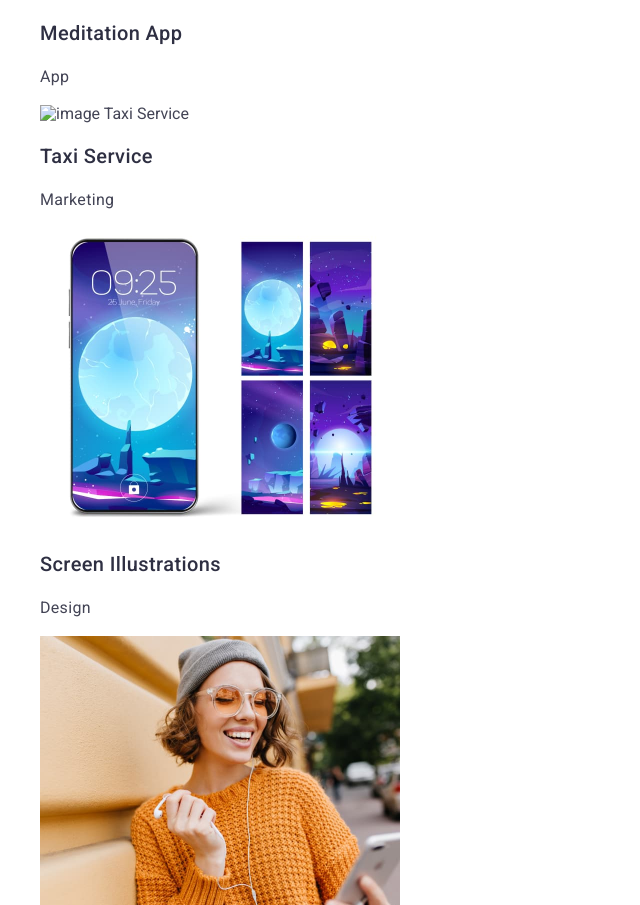
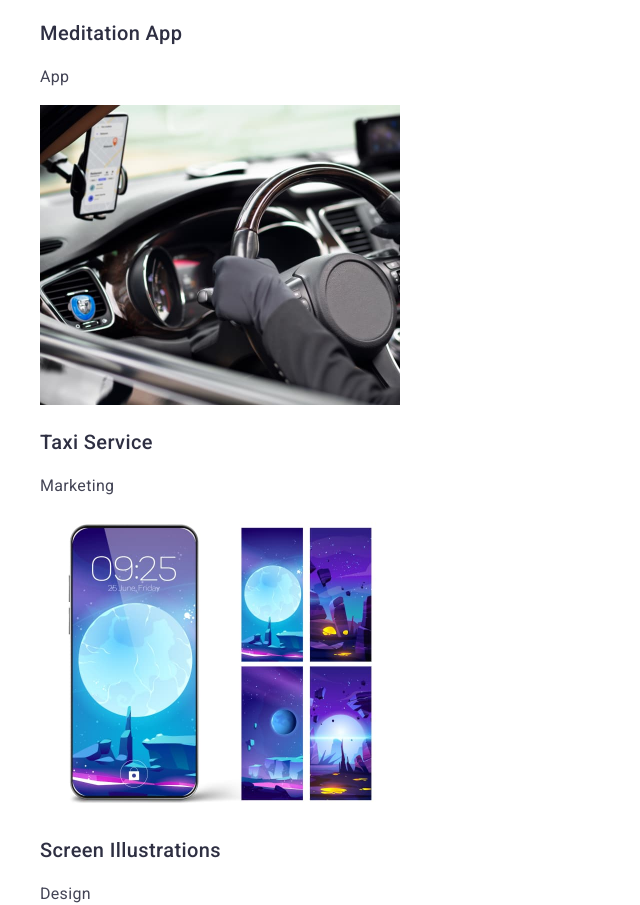
Before and after one commit to pinulartem24/goit-markup-hw-02, a plain HTML site: page index.html in a window 1280 px wide. Shown: the part 3485-4390 px from the top of the page, without its empty margins (0-640 px from the left). Drawn offline with nearby package versions, Linux system fonts and the light colour scheme; the site is published under a folder, as on GitHub Pages, so addresses that start at the root find nothing.

Commit message:
fix image url in section portfolio

```diff
--- a/index.html
+++ b/index.html
@@ -188,7 +188,7 @@
 
           <li class="portfolio-item">
             <img
-              src="/images/8.jpg"
+              src="./images/8.jpg"
               alt="image Taxi Service"
               width="360"
               height="300"
```
